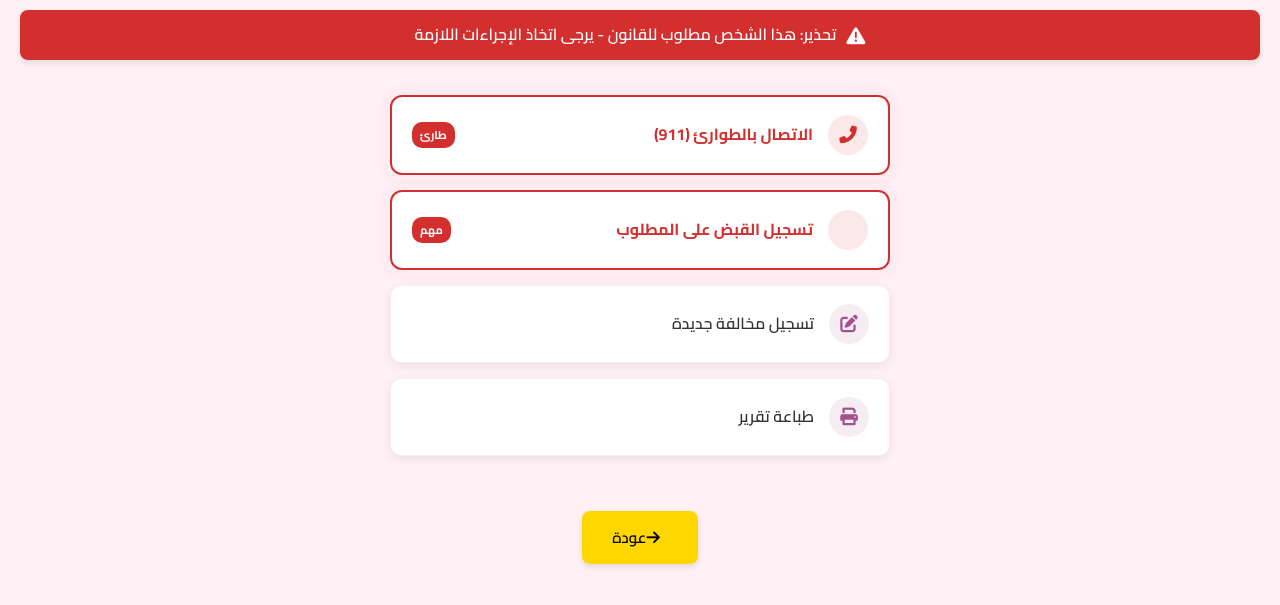
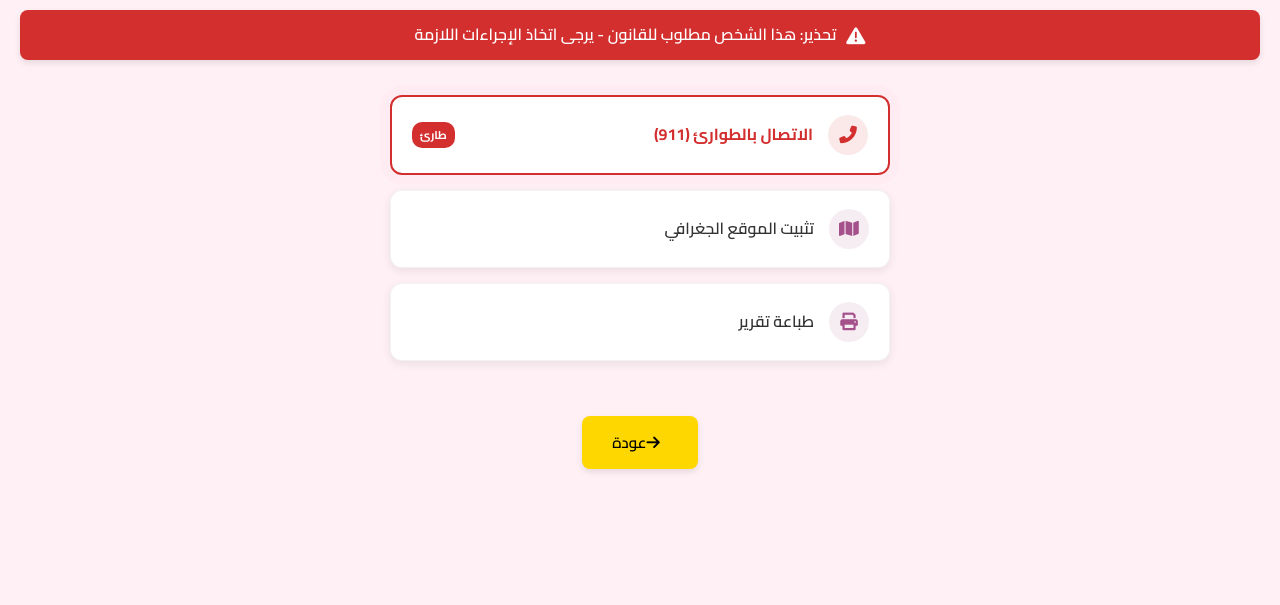
Before and after one commit to saefcnc/policeman, a plain HTML site: page actions.html in a window 1280 px wide. Shown: the part 83-688 px from the top of the page. Drawn offline with Linux system fonts and the light colour scheme.

Commit message:
Update actions.html

```diff
--- a/actions.html
+++ b/actions.html
@@ -377,20 +377,20 @@
     </div>
 
     <!-- إجراء القبض على المطلوب -->
-    <div class="action action-emergency" tabindex="0" role="button" aria-label="تسجيل القبض على المطلوب" onclick="showArrestModal()">
+    <!-- <div class="action action-emergency" tabindex="0" role="button" aria-label="تسجيل القبض على المطلوب" onclick="showArrestModal()">
       <div class="action-icon">
         <i class="fas fa-handcuffs"></i>
       </div>
       <div class="action-text">تسجيل القبض على المطلوب</div>
       <div class="action-badge emergency-badge">مهم</div>
-    </div>
+    </div> -->
 
 
     <div class="action" tabindex="0" role="button" aria-label="تسجيل مخالفة جديدة" onclick="handleAction('violation')">
       <div class="action-icon">
-        <i class="fas fa-edit"></i>
+        <i class="fas fa-map"></i>
       </div>
-      <div class="action-text">تسجيل مخالفة جديدة</div>
+      <div class="action-text">تثبيت الموقع الجغرافي  </div>
     </div>
 
     <div class="action" tabindex="0" role="button" aria-label="طباعة تقرير" onclick="handleAction('print')">
```
